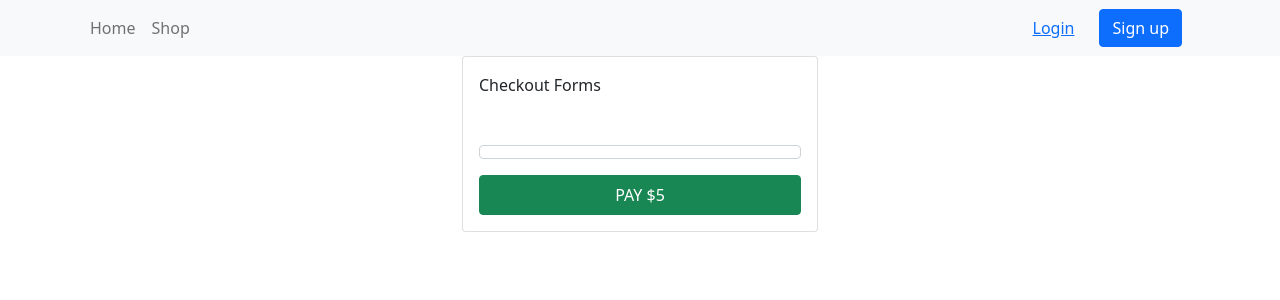
After one commit to Tommm77/symfony-ecommerce-tp, a Symfony app: template templates/content/stripe.html.twig in a window 1280 px wide. The commit adds this page. Shown: the top 300 px of the page. Run offline with Twig, Linux system fonts and the light colour scheme; the template is opened without the code that fills it, so the values that code supplies are empty; some libraries are stand-ins or nearby versions.

Commit message:
📦 NEW: Stripe first step

```diff
--- a/templates/content/cart.html.twig
+++ b/templates/content/cart.html.twig
@@ -57,7 +57,7 @@
                 <h5 class="mb-0">${{ totalPrice }}</h5>
               </div>
             </div>
-            <button type="button" class="btn btn-warning btn-block btn-lg">Proceed to Pay</button>
+            <a href="{{ path('app_profile_checkout', { 'id': app.user.id, 'total': totalPrice }) }}"><button type="button" class="btn btn-warning btn-block btn-lg">Proceed to Pay</button></a>
           </div>
         </div>
 
--- /dev/null
+++ b/templates/content/stripe.html.twig
@@ -0,0 +1,74 @@
+{% extends 'base.html.twig' %}
+
+{% block title %}Edit Brand{% endblock %}
+
+{% block body %}
+    <head>
+    <meta charset="utf-8">
+    <meta name="viewport" content="width=device-width, initial-scale=1">
+    <title>Stripe Payment Gateway</title>
+    <link href="https://cdn.jsdelivr.net/npm/bootstrap@5.0.2/dist/css/bootstrap.min.css" rel="stylesheet" integrity="sha384-EVSTQN3/azprG1Anm3QDgpJLIm9Nao0Yz1ztcQTwFspd3yD65VohhpuuCOmLASjC" crossorigin="anonymous">
+    <script src="https://cdn.jsdelivr.net/npm/bootstrap@5.0.2/dist/js/bootstrap.bundle.min.js" integrity="sha384-MrcW6ZMFYlzcLA8Nl+NtUVF0sA7MsXsP1UyJoMp4YLEuNSfAP+JcXn/tWtIaxVXM" crossorigin="anonymous"></script>
+</head>
+<body>
+    <div class="container">
+        <div class="row justify-content-center">
+            <div class="col-4">
+                <div class="card">
+                    <div class="card-body">
+                        {% for message in app.flashes('success') %}
+                            <div
+                                style="color: green;
+                                    border: 2px green solid;
+                                    text-align: center;
+                                    padding: 5px;margin-bottom: 10px;">
+                                {{ message }}
+                            </div>
+                        {% endfor %}
+
+                        <form id='checkout-form' method='post' action="{{ path('app_stripe_charge') }}">
+                            <input type='hidden' name='stripeToken' id='stripe-token-id'>
+                            <label for="card-element" class="mb-5">Checkout Forms</label>
+                            <br>
+                            <div id="card-element" class="form-control" ></div>
+                            <button
+                                id='pay-btn'
+                                class="btn btn-success mt-3"
+                                type="button"
+                                style="margin-top: 20px; width: 100%;padding: 7px;"
+                                onclick="createToken()">PAY $5
+                            </button>
+                        <form>
+                    </div>
+                </div>
+            </div>
+        </div>
+    </div>
+
+    <script src="https://js.stripe.com/v3/" ></script>
+    <script>
+        var stripe = Stripe("{{stripe_key}}");
+        var elements = stripe.elements();
+        var cardElement = elements.create('card');
+        cardElement.mount('#card-element');
+
+        function createToken() {
+            document.getElementById("pay-btn").disabled = true;
+            stripe.createToken(cardElement).then(function(result) {
+
+
+                if(typeof result.error != 'undefined') {
+                    document.getElementById("pay-btn").disabled = false;
+                    alert(result.error.message);
+                }
+
+                // creating token success
+                if(typeof result.token != 'undefined') {
+                    document.getElementById("stripe-token-id").value = result.token.id;
+                    document.getElementById('checkout-form').submit();
+                }
+            });
+        }
+    </script>
+</body>
+{% endblock %}
```
Also changed, not shown: src/Controller/UserController.php (+40 -9 lines).
